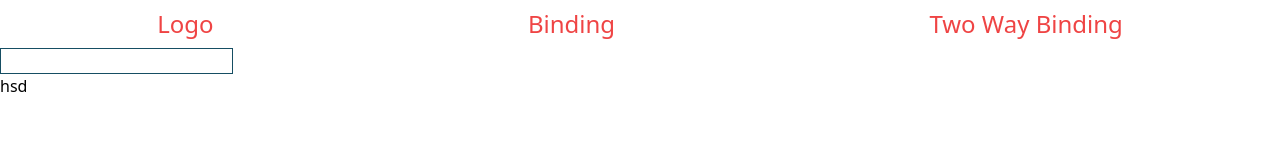
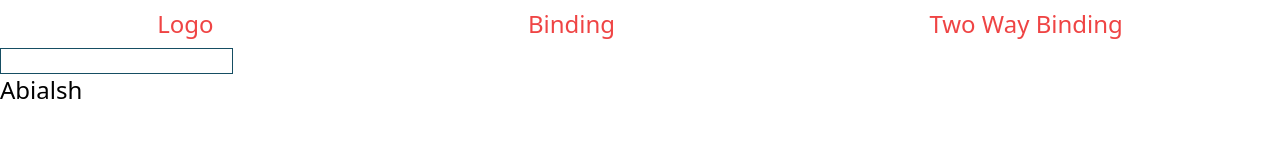
Before and after one commit to Abilash-Nambi/Angular-Learning, an Angular app: page /two-way-binding in a window 1280 px wide. Shown: the top 164 px of the page. Built offline with nearby package versions, Linux system fonts and the light colour scheme.

Commit message:
ngif else done

```diff
--- a/src/app/two-way-binding/two-way-binding.component.html
+++ b/src/app/two-way-binding/two-way-binding.component.html
@@ -7,5 +7,11 @@
     class="border-cyan-900 border"
   />
   {{ firstname }}
-  <h1>hsd</h1>
+  <div>
+    <!-- <h1 *ngIf="hidden; else hiddenName" class="text-2xl">Abialsh</h1> -->
+    <h1 class="text-2xl">Abialsh</h1>
+    <ng-template #hiddenName>
+      <h1>Name is hidden</h1>
+    </ng-template>
+  </div>
 </div>
--- a/src/app/two-way-binding/two-way-binding.component.ts
+++ b/src/app/two-way-binding/two-way-binding.component.ts
@@ -10,4 +10,5 @@ export class TwoWayBindingComponent implements OnInit {
 
   ngOnInit(): void {}
   public firstname: string = '';
+  public hidden = false;
 }
```
